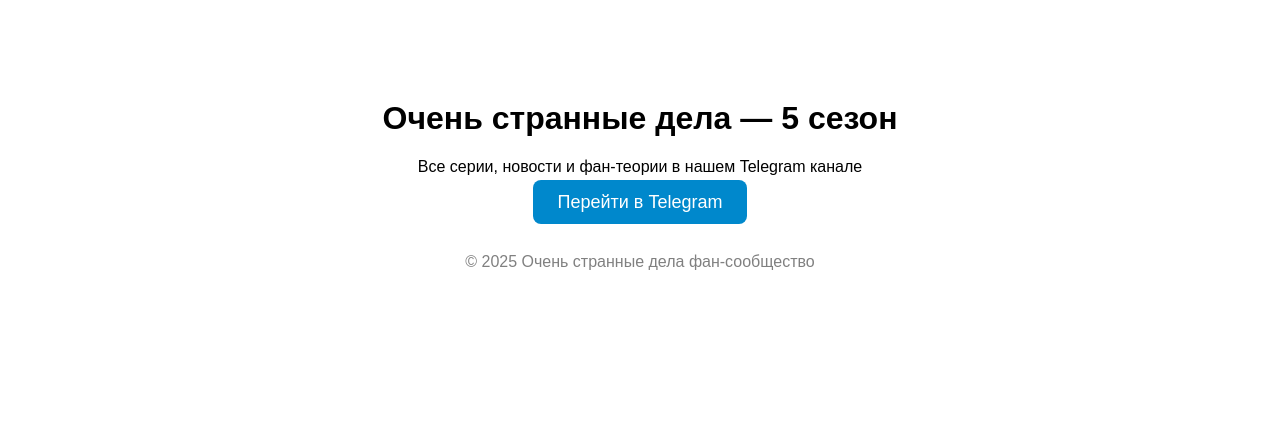
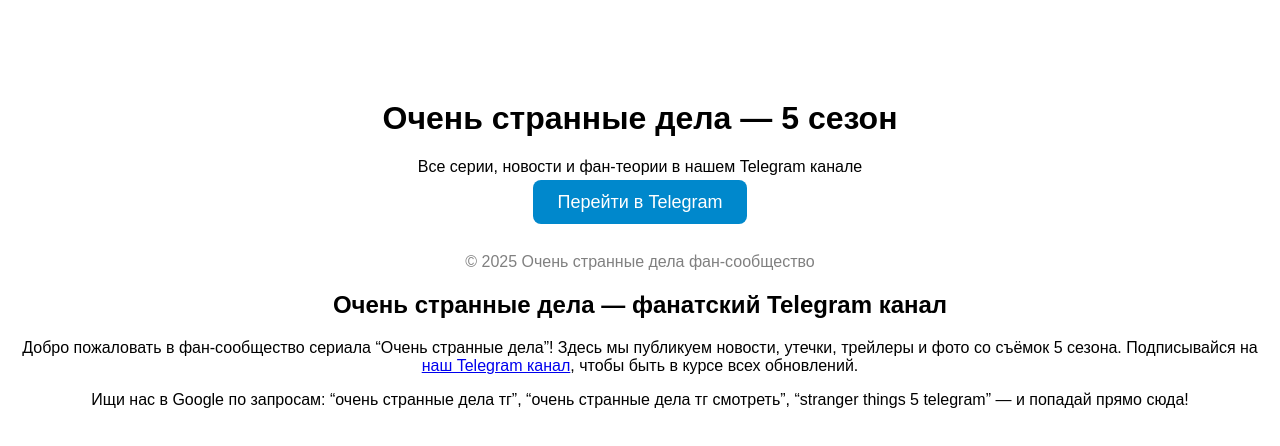
Before and after one commit to ashnaape/ochen-strannie-dela-tg, a plain HTML site: page index.html in a window 1280 px wide. Drawn offline with Linux system fonts and the light colour scheme.

Commit message:
Update index.html

```diff
--- a/index.html
+++ b/index.html
@@ -17,4 +17,12 @@
   <a href="https://t.me/ochen_strannye_dela_5" target="_blank" style="background: #0088cc; color: white; padding: 12px 25px; border-radius: 8px; text-decoration: none; font-size: 18px;">Перейти в Telegram</a>
   <p style="margin-top: 40px; color: gray;">© 2025 Очень странные дела фан-сообщество</p>
 </body>
+  <h2>Очень странные дела — фанатский Telegram канал</h2>
+<p>
+Добро пожаловать в фан-сообщество сериала “Очень странные дела”! Здесь мы публикуем новости, утечки, трейлеры и фото со съёмок 5 сезона.
+Подписывайся на <a href="https://t.me/ochen_strannye_dela_5" target="_blank">наш Telegram канал</a>, чтобы быть в курсе всех обновлений.
+</p>
+<p>
+Ищи нас в Google по запросам: “очень странные дела тг”, “очень странные дела тг смотреть”, “stranger things 5 telegram” — и попадай прямо сюда!
+</p>
 </html>
```
